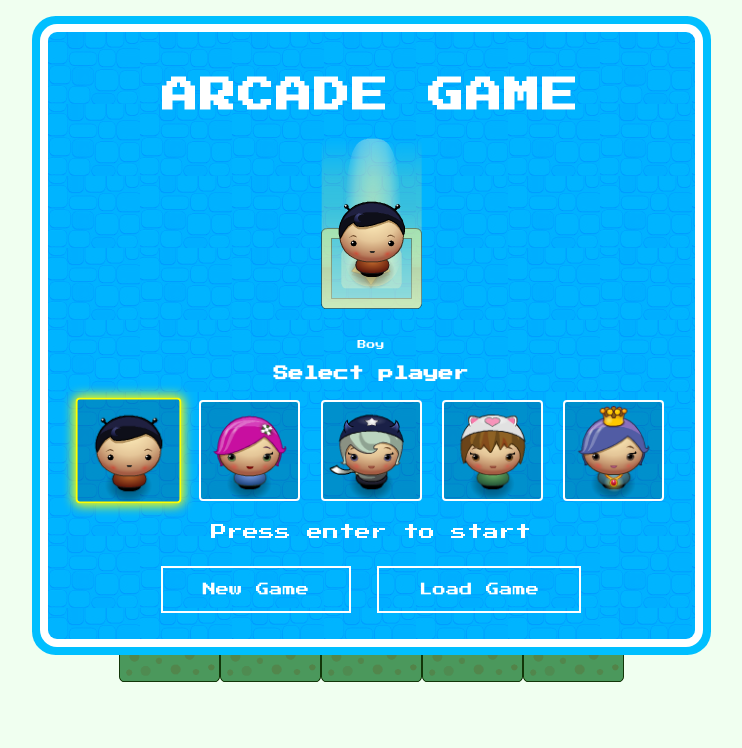
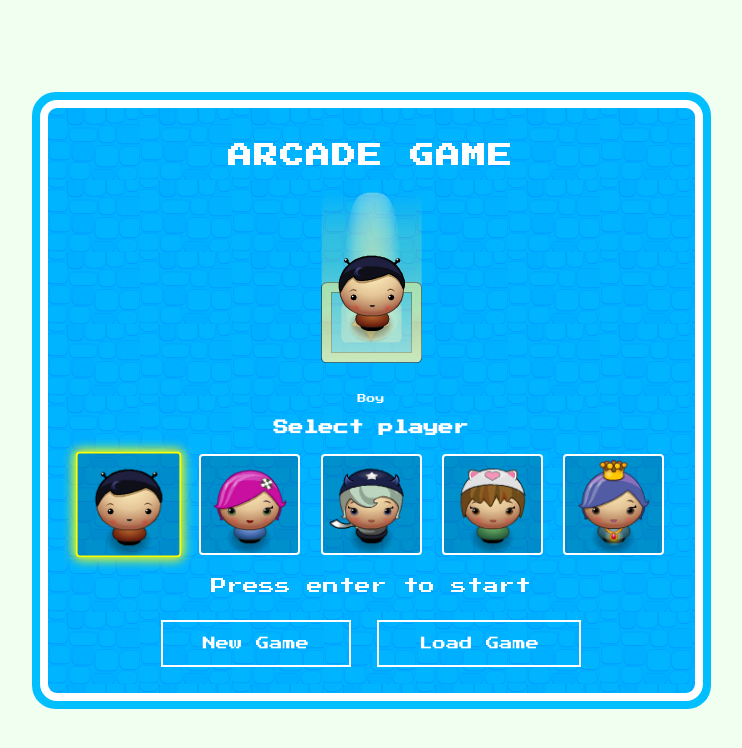
Before and after one commit to webdavloper/arcade-game, a plain HTML site: page index.html in a window 1280 px wide. Shown: the whole page, without its empty margins (269-1011 px from the left). Drawn offline with Linux system fonts and the light colour scheme.

Commit message:
Style.css updated

```diff
--- a/css/style.css
+++ b/css/style.css
@@ -17,7 +17,7 @@ body {
     text-align: center;
     background-color: honeydew;
     display: flex;
-    height: 90vh;
+    height: 98vh;
     overflow: hidden;
     flex-direction: column;
     justify-content: center;
@@ -40,7 +40,6 @@ body {
                 0 0 0 16px deepskyblue;
     background-image: url("../images/intro-bg.jpg");
     background-blend-mode: color-burn;
-    /* display: none; */
 }
 
 .intro.hide {
@@ -203,22 +202,32 @@ body {
 
 @media only screen and (max-width: 1440px) {
     .intro {
-        top: 4%;
-        height: 607px;
+        height: 585px;
         width: 647px;
-        overflow: hidden;
     }
+
+    .intro h1 {
+        font-size: 24px;
+        margin-bottom: 0;
+    }
+
     .characters .name {
         padding: 0;
     }
+
     .display {
-        margin-top: 20px;
-        padding: 14px 5px;
+        position: relative;
+        font-size: 12px;
+        top: 8px;
+        padding: 0 5px;
     }
+
     .intro .press-enter {
         padding: 5px 0;
     }
+
     .characters h3 {
         padding: 2px 0;
     }
+
 }
```
